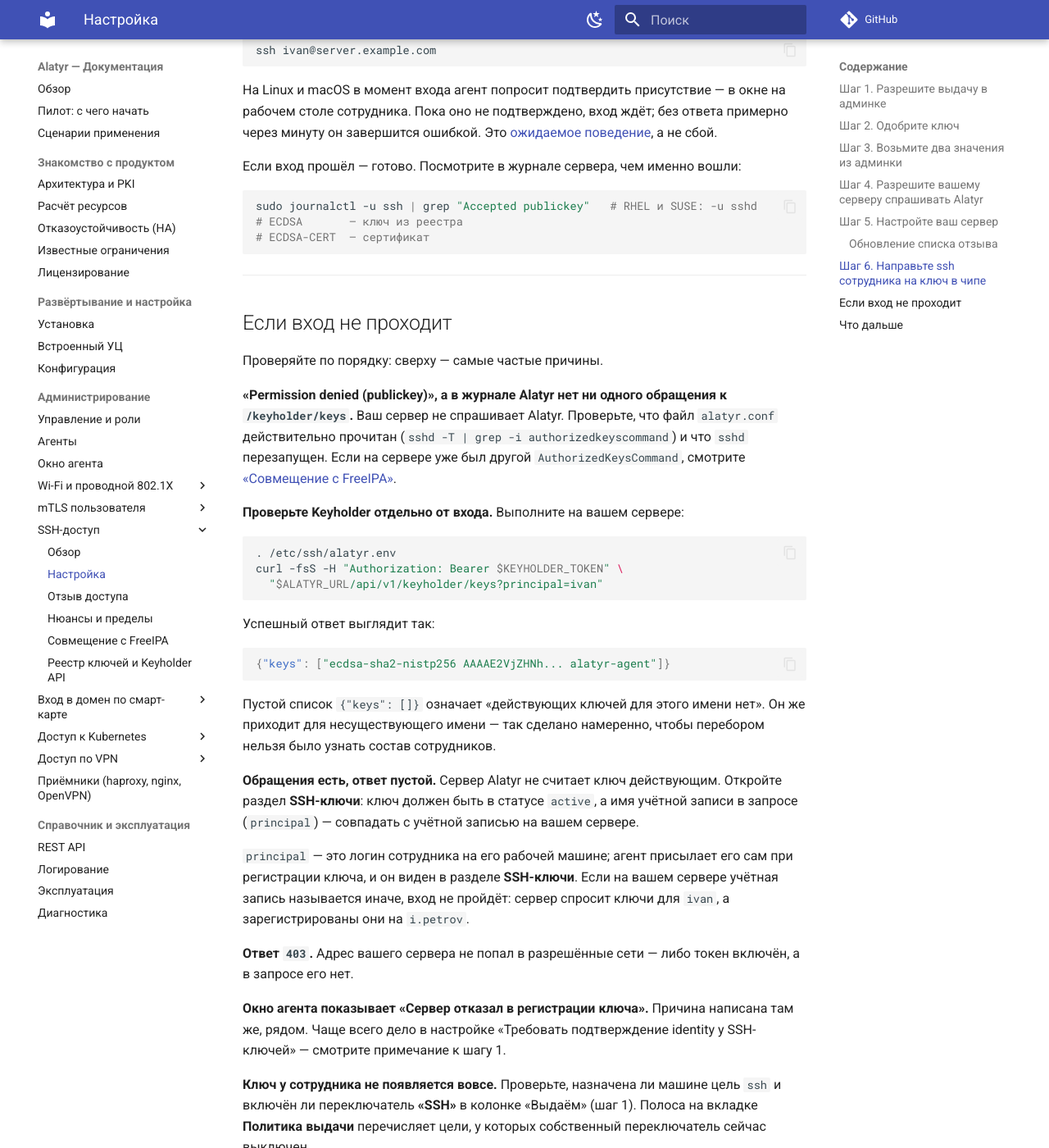
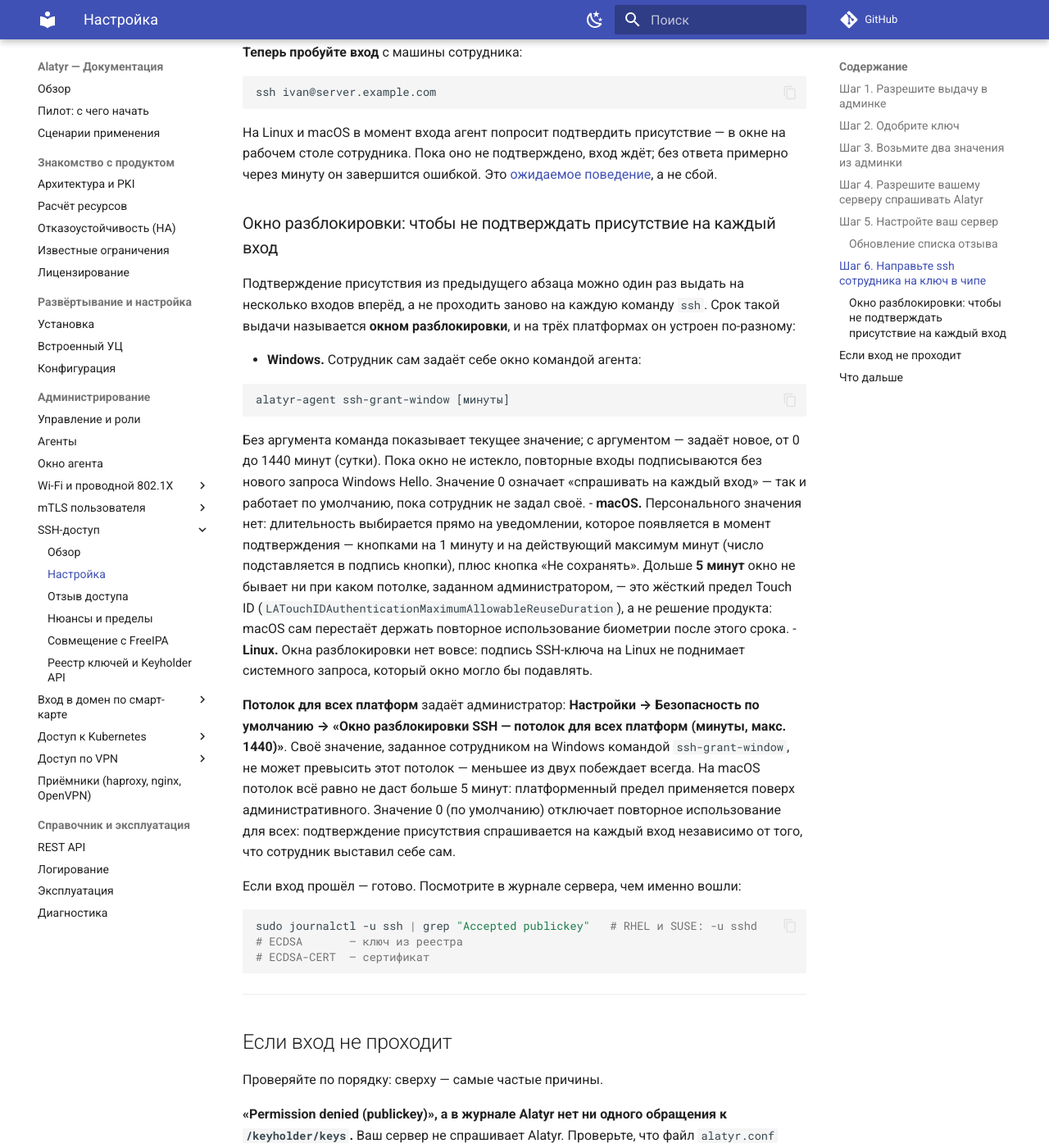
Before and after one commit to s3m4rgl/alatyr-docs, an MkDocs documentation site: the page built from docs/ssh/setup.md, in a window 1280 px wide and 1400 px high, scrolled down 5471 px. Shown: the whole window at 82% size. Built offline with MkDocs 1.6.1 and Material for MkDocs 9.7.7, drawn with Linux system fonts in a browser that asks for light colours; comment, search, counter and statistics services are not loaded; some of the changed text lies outside the part shown.

Commit message:
docs: обновить SSH и переопределения целей под модель #993
- SSH: описать окно разблокировки (alatyr-agent ssh-grant-window на
  Windows до 1440 минут, кнопка на уведомлении на macOS не больше
  5 минут — предел Touch ID LATouchIDAuthenticationMaximumAllowableReuseDuration,
  на Linux окна нет) и потолок в Настройки → Безопасность по умолчанию.
- Заменить устаревшее упоминание одного селектора `both` в
  «Политике выдачи для этого устройства» на актуальный блок «Цели на
  этой машине» с независимым переключателем на цель (ssh, mTLS,
  Kubernetes) — наследовать / разрешить сверх системного / запретить
  вопреки системному.
- api.md: заменить снятый эндпоинт issue-policy-override на текущий
  purpose-overrides (PUT/DELETE) и cost-эндпоинт массового сброса.

Closes #983, Closes #1001

````diff
--- a/docs/ssh/setup.md
+++ b/docs/ssh/setup.md
@@ -14,8 +14,10 @@
    колонке **«Выдаём»**. У каждой цели здесь свой переключатель: включать
    «mTLS пользователя» или любую другую цель ради SSH не требуется. Если
    выдача включается не для всего парка машин, а точечно — откройте
-   **Устройства**, раскройте строку нужной машины и в блоке **«Политика
-   выдачи для этого устройства»** выберите `both`.
+   **Устройства**, раскройте строку нужной машины и в блоке **«Цели на этой
+   машине»** переключите **`ssh`** с «как в системе» на «разрешить сверх
+   системного» (или наоборот — «запретить вопреки системному», если у вас
+   включена выдача по всему парку, а этой машине SSH не положен).
 2. Откройте **Устройства**, раскройте строку машины и назначьте ей цель
    **`ssh`**. Цель — это то, что Alatyr выдаёт на устройство; цель `ssh`
    означает SSH-ключ.
@@ -265,6 +267,44 @@ ssh ivan@server.example.com
 поведение](caveats.md#каждый-вход-подтверждает-сам-сотрудник--и-у-подтверждения-есть-срок),
 а не сбой.
 
+### Окно разблокировки: чтобы не подтверждать присутствие на каждый вход
+
+Подтверждение присутствия из предыдущего абзаца можно один раз выдать на
+несколько входов вперёд, а не проходить заново на каждую команду `ssh`. Срок
+такой выдачи называется **окном разблокировки**, и на трёх платформах он
+устроен по-разному:
+
+- **Windows.** Сотрудник сам задаёт себе окно командой агента:
+
+  ```
+  alatyr-agent ssh-grant-window [минуты]
+  ```
+
+  Без аргумента команда показывает текущее значение; с аргументом — задаёт
+  новое, от 0 до 1440 минут (сутки). Пока окно не истекло, повторные входы
+  подписываются без нового запроса Windows Hello. Значение 0 означает «спрашивать
+  на каждый вход» — так и работает по умолчанию, пока сотрудник не задал своё.
+- **macOS.** Персонального значения нет: длительность выбирается прямо на
+  уведомлении, которое появляется в момент подтверждения — кнопками на
+  1 минуту и на действующий максимум минут (число подставляется в подпись
+  кнопки), плюс кнопка «Не сохранять». Дольше **5 минут** окно не бывает ни
+  при каком потолке, заданном администратором, — это жёсткий предел Touch ID
+  (`LATouchIDAuthenticationMaximumAllowableReuseDuration`), а не решение
+  продукта: macOS сам перестаёт держать повторное использование биометрии
+  после этого срока.
+- **Linux.** Окна разблокировки нет вовсе: подпись SSH-ключа на Linux не
+  поднимает системного запроса, который окно могло бы подавлять.
+
+**Потолок для всех платформ** задаёт администратор: **Настройки →
+Безопасность по умолчанию → «Окно разблокировки SSH — потолок для всех
+платформ (минуты, макс. 1440)»**. Своё значение, заданное сотрудником на
+Windows командой `ssh-grant-window`, не может превысить этот потолок —
+меньшее из двух побеждает всегда. На macOS потолок всё равно не даст больше
+5 минут: платформенный предел применяется поверх административного. Значение
+0 (по умолчанию) отключает повторное использование для всех: подтверждение
+присутствия спрашивается на каждый вход независимо от того, что сотрудник
+выставил себе сам.
+
 Если вход прошёл — готово. Посмотрите в журнале сервера, чем именно вошли:
 
 ```bash
````
Also changed, not shown: docs/api.md (+3 -1 lines), docs/k8s/setup.md (+2 -1 lines), docs/mtls/setup.md (+2 -1 lines), docs/ssh/caveats.md (+7 -0 lines).
